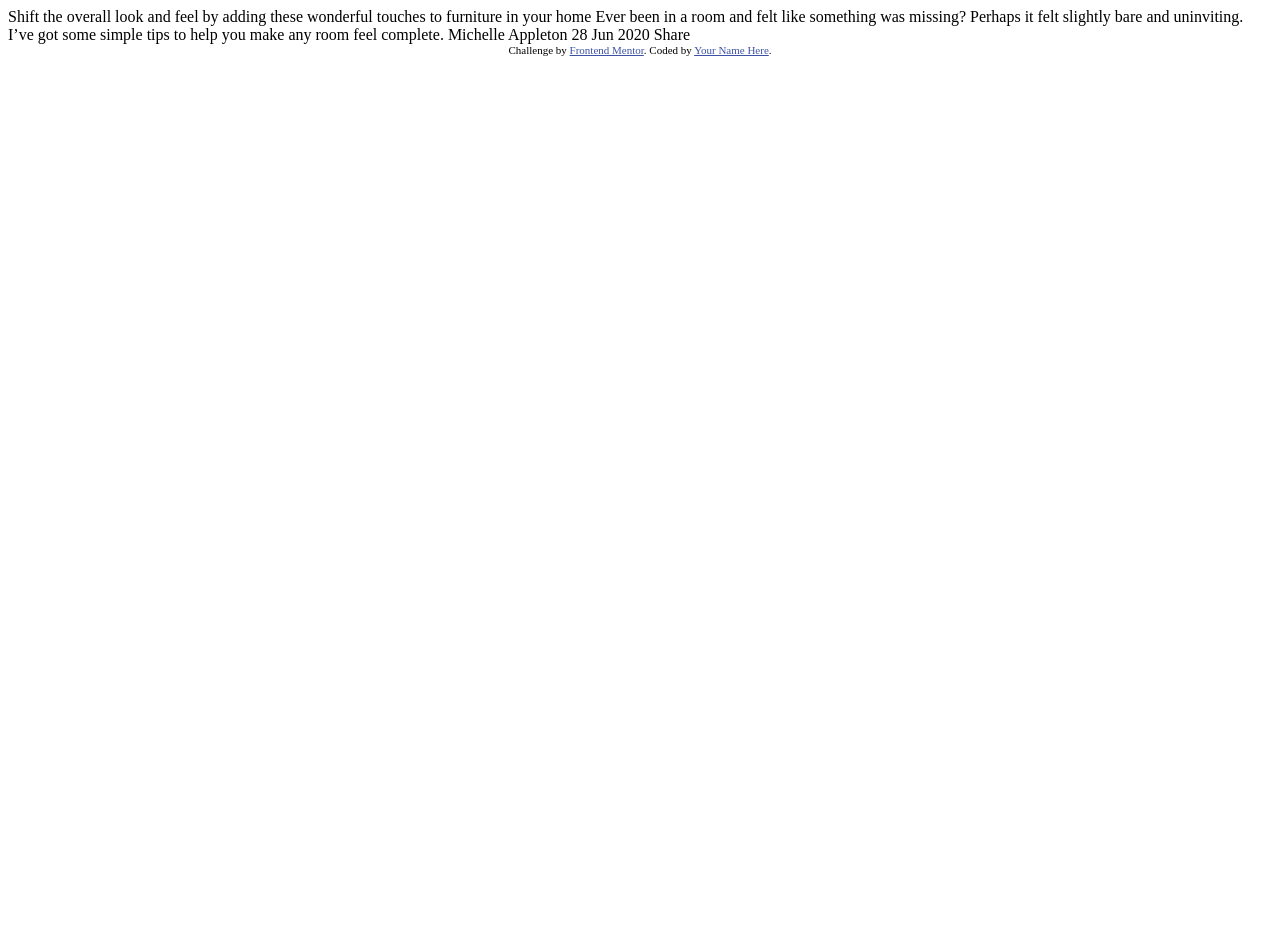
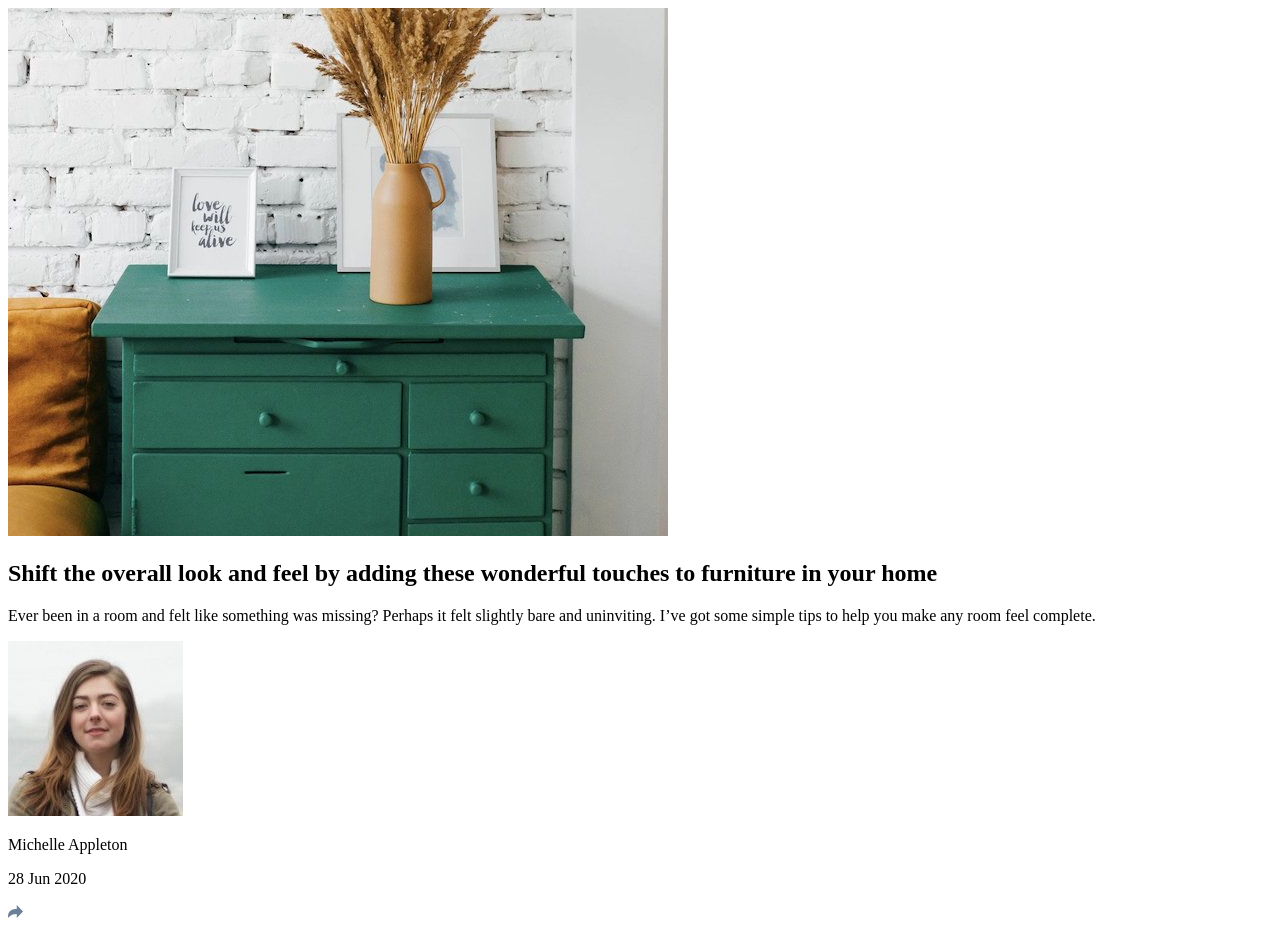
Before and after one commit to DavyZane/article-preview-component, a plain HTML site: page index.html in a window 1280 px wide. Before the commit the page ends 800 px from the top, so only its background shows below. Drawn offline with Linux system fonts and the light colour scheme.

Commit message:
index.html update

```diff
--- a/index.html
+++ b/index.html
@@ -8,29 +8,28 @@
 
   <title>Frontend Mentor | Article preview component</title>
 
-  <!-- Feel free to remove these styles or customise in your own stylesheet 👍 -->
-  <style>
-    .attribution { font-size: 11px; text-align: center; }
-    .attribution a { color: hsl(228, 45%, 44%); }
-  </style>
 </head>
 <body>
 
-  Shift the overall look and feel by adding these wonderful
-  touches to furniture in your home
+  <article>
+    <img src="images/drawers.jpg" class="img-drawers" alt="">
+    <div class="content">
+      <h1>Shift the overall look and feel by adding these wonderful touches to furniture in your home</h1>
+      <p>Ever been in a room and felt like something was missing? Perhaps it felt slightly bare and uninviting. I’ve got some simple tips to help you make any room feel complete.</p>
+      <div class="footer">
+        <div class="signature">
+          <img src="images/avatar-michelle.jpg" class="avatar" alt="">
+          <div class="name-date">
+            <p class="full-name">Michelle Appleton</p>
+            <p class="date">28 Jun 2020</p>
+          </div>
+        </div>
+        <div class="btn-share">
+          <svg xmlns="http://www.w3.org/2000/svg" width="15" height="13"><path fill="#6E8098" d="M15 6.495L8.766.014V3.88H7.441C3.33 3.88 0 7.039 0 10.936v2.049l.589-.612C2.59 10.294 5.422 9.11 8.39 9.11h.375v3.867L15 6.495z"/></svg>
+        </div>
+      </div>
+    </div>
+  </article>
 
-  Ever been in a room and felt like something was missing? Perhaps
-  it felt slightly bare and uninviting. I’ve got some simple tips
-  to help you make any room feel complete.
-
-  Michelle Appleton
-  28 Jun 2020
-
-  Share
-
-  <div class="attribution">
-    Challenge by <a href="https://www.frontendmentor.io?ref=challenge" target="_blank">Frontend Mentor</a>.
-    Coded by <a href="#">Your Name Here</a>.
-  </div>
 </body>
 </html>
```
Also changed, not shown: 2 other files.
